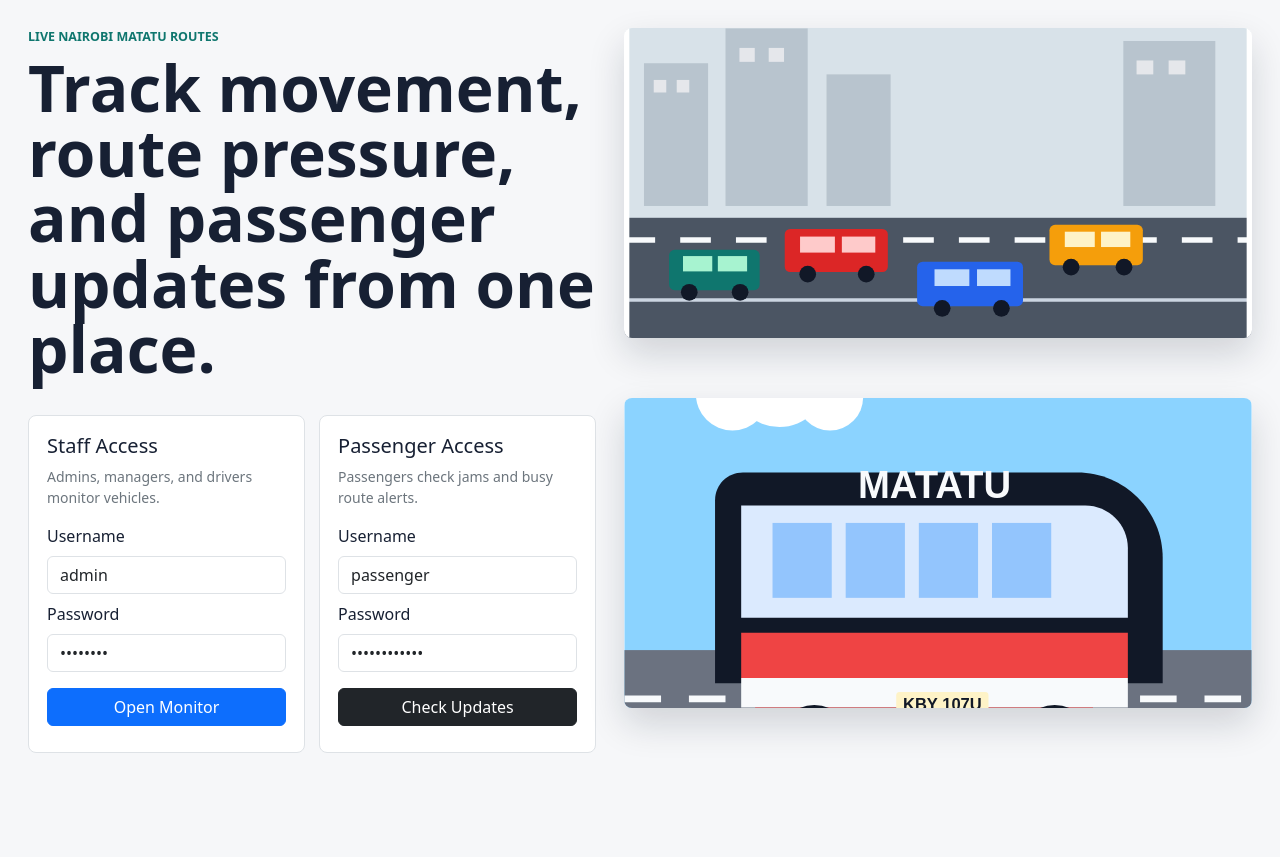
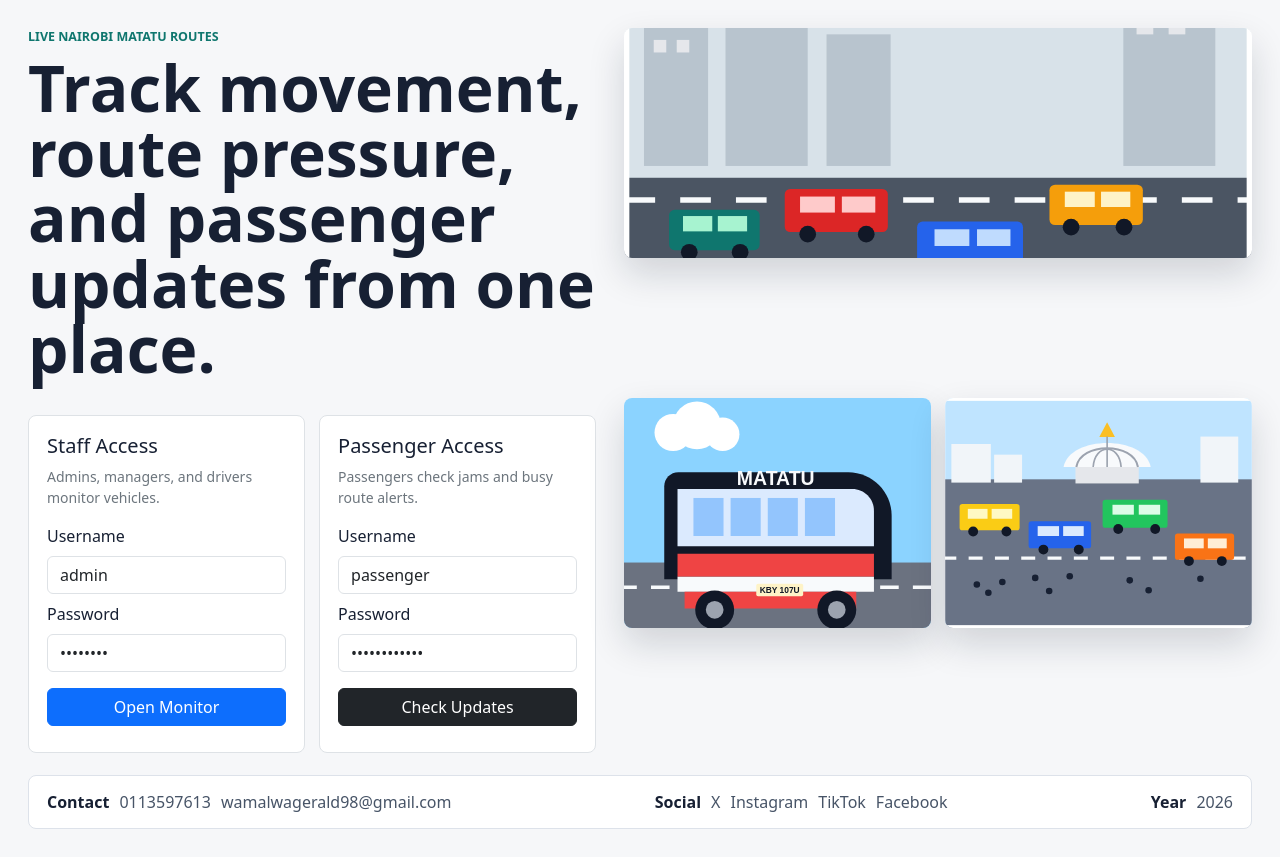
Before and after one commit to JeryNal/https-github.com-YOUR_USERNAME-nairobi-transport-monitor, a Flask app: page / in a window 1280 px wide. Shown: the part 42-899 px from the top of the page. Before the commit the page ends 795 px from the top, so only its background shows below. Run offline with Flask 3, Linux system fonts and the light colour scheme; some libraries are stand-ins or nearby versions.

Commit message:
Add homepage contact details

```diff
--- a/app/static/css/styles.css
+++ b/app/static/css/styles.css
@@ -51,16 +51,50 @@ body {
 .hero-images {
   display: grid;
   gap: 14px;
-  grid-template-columns: 1fr;
+  grid-template-columns: repeat(2, minmax(0, 1fr));
 }
 
 .hero-images img {
   background: #fff;
   border-radius: 8px;
   box-shadow: 0 16px 36px rgba(15, 23, 42, 0.16);
-  height: min(40vh, 310px);
+  height: min(30vh, 230px);
   object-fit: cover;
   width: 100%;
+}
+
+.hero-images img:first-child {
+  grid-column: span 2;
+}
+
+.contact-strip {
+  background: #fff;
+  border: 1px solid #dde2ea;
+  border-radius: 8px;
+  display: flex;
+  flex-wrap: wrap;
+  gap: 18px;
+  justify-content: space-between;
+  margin: 22px auto 0;
+  max-width: 1240px;
+  padding: 14px 18px;
+}
+
+.contact-strip div {
+  align-items: center;
+  display: flex;
+  flex-wrap: wrap;
+  gap: 10px;
+}
+
+.contact-strip strong {
+  color: #172033;
+}
+
+.contact-strip span,
+.contact-strip a {
+  color: #475467;
+  text-decoration: none;
 }
 
 .login-grid {
@@ -209,4 +243,10 @@ body {
   .hero-images img {
     height: 220px;
   }
+
+  .hero-images,
+  .hero-images img:first-child {
+    grid-column: auto;
+    grid-template-columns: 1fr;
+  }
 }
--- a/app/templates/index.html
+++ b/app/templates/index.html
@@ -56,6 +56,25 @@
         <div class="hero-images">
           <img src="{{ url_for('static', filename='images/nairobi-stage.svg') }}" alt="Busy Nairobi matatu stage">
           <img src="{{ url_for('static', filename='images/matatu-bus.svg') }}" alt="Kenyan matatu bus">
+          <img src="{{ url_for('static', filename='images/city-bus-terminal.svg') }}" alt="Nairobi city bus terminal">
+        </div>
+      </div>
+      <div class="contact-strip">
+        <div>
+          <strong>Contact</strong>
+          <span>0113597613</span>
+          <a href="mailto:wamalwagerald98@gmail.com">wamalwagerald98@gmail.com</a>
+        </div>
+        <div>
+          <strong>Social</strong>
+          <span>X</span>
+          <span>Instagram</span>
+          <span>TikTok</span>
+          <span>Facebook</span>
+        </div>
+        <div>
+          <strong>Year</strong>
+          <span>2026</span>
         </div>
       </div>
     </section>
```
Also changed, not shown: app/static/images/city-bus-terminal.svg (added).
